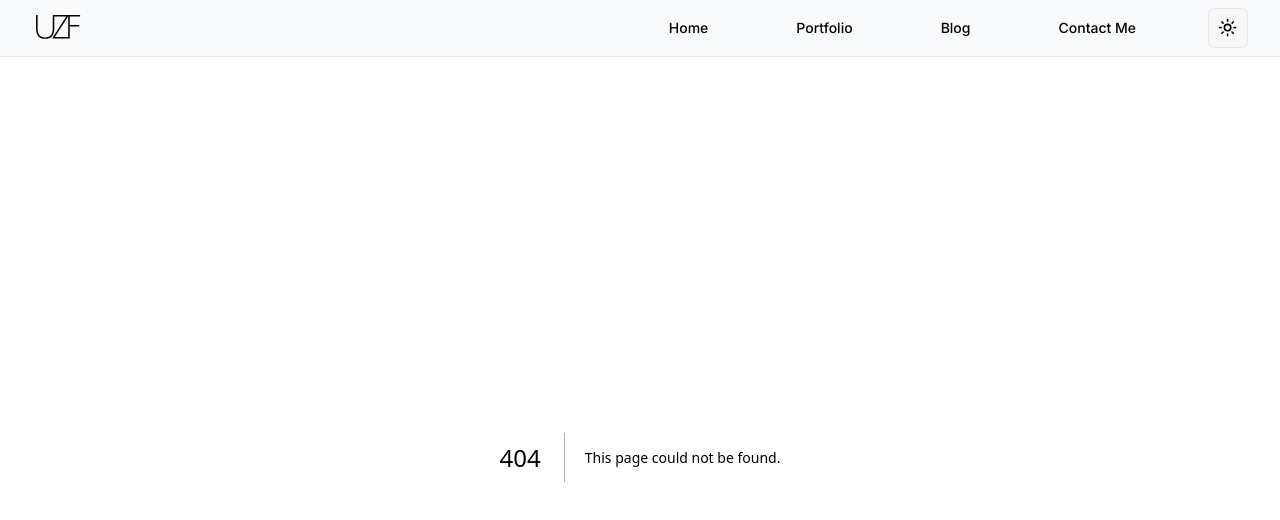
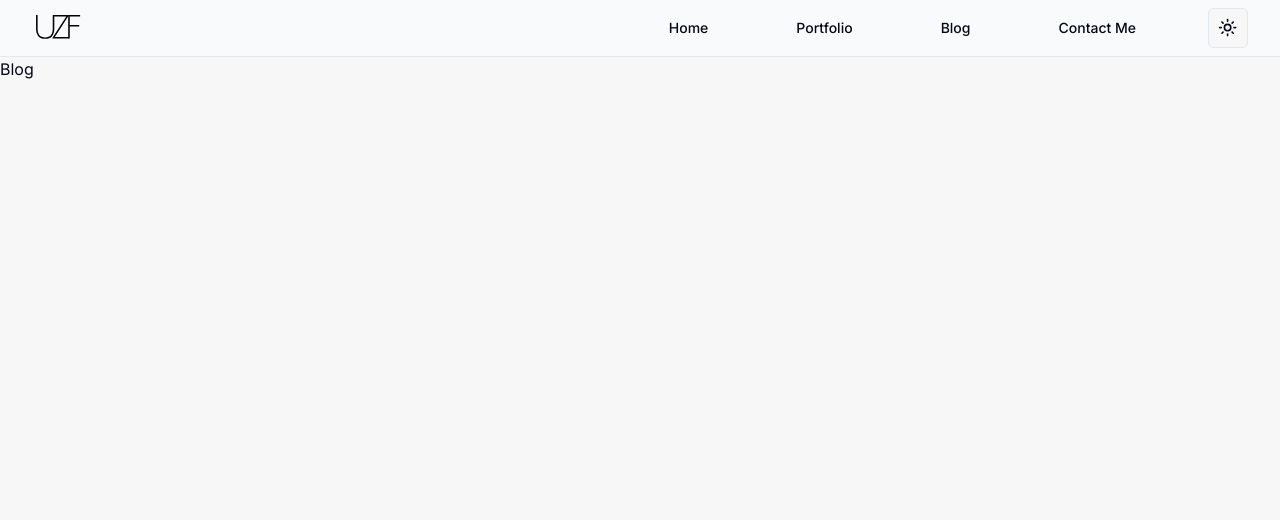
Before and after one commit to Skoomar/umar-farooqi, a Next.js app: page /blog in a window 1280 px wide. Before the commit this address had no page. Shown: the top 520 px of the page. Built offline with nearby package versions, Linux system fonts and the light colour scheme.

Commit message:
Add Blog route. Refactor some stuff and update README

```diff
--- /dev/null
+++ b/src/app/blog/page.tsx
@@ -0,0 +1,8 @@
+
+const BlogHome = () => (
+  <div>
+      <h1>Blog</h1>
+  </div>
+);
+
+export default BlogHome;
--- a/src/app/page.tsx
+++ b/src/app/page.tsx
@@ -1,11 +1,10 @@
-import NavMenu from "@/components/NavMenu/NavMenu";
-import { Separator } from "@/components/ui/separator";
 import AboutMe from "@/components/AboutMe/AboutMe";
 
-export default function Home() {
-    return (
-        <div>
-            <AboutMe />
-        </div>
-    );
-}
+const Home = () => (
+    <div>
+        <AboutMe />
+    </div>
+
+);
+
+export default Home;
```
Also changed, not shown: 1 other file (tests, documents, lock files or other folders).
